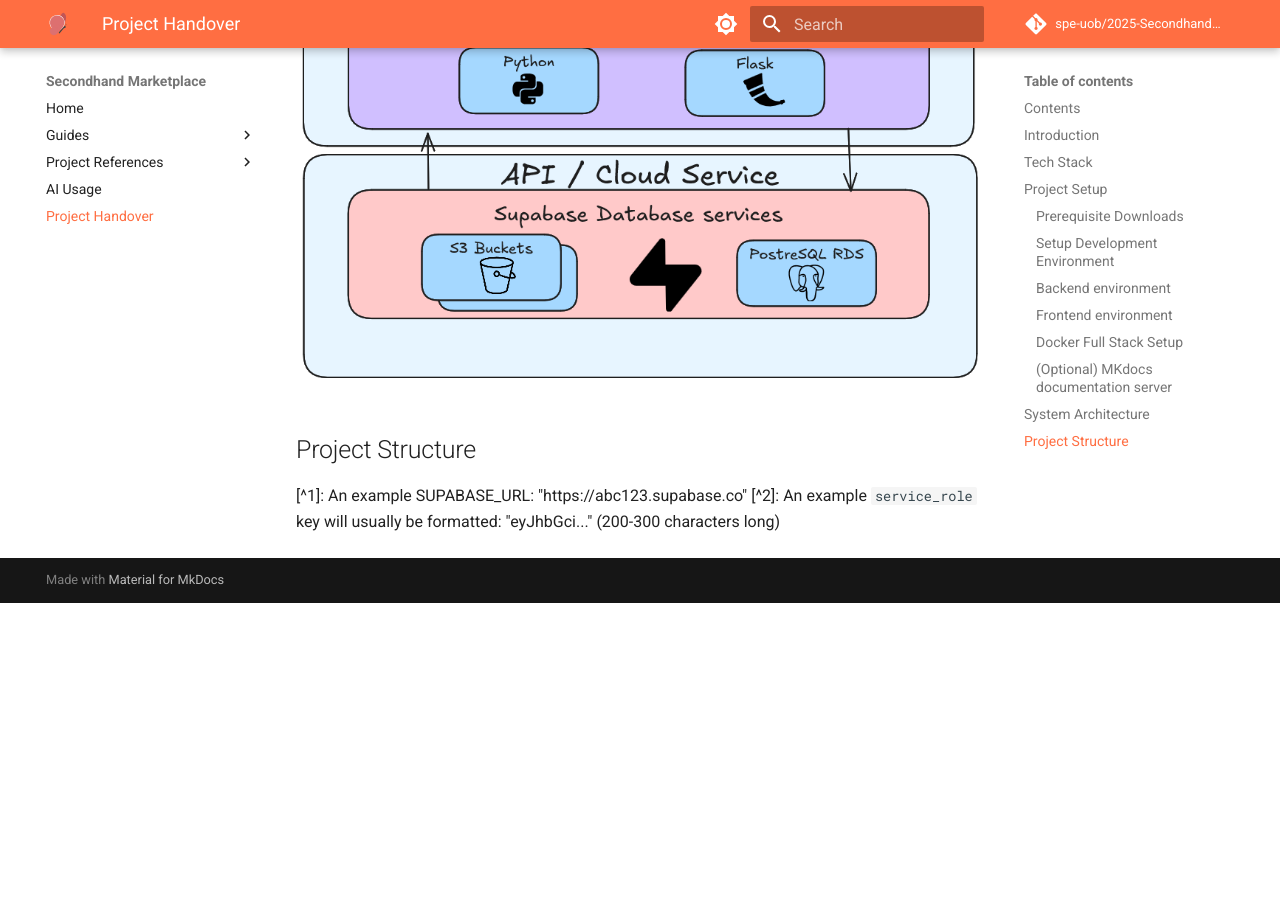
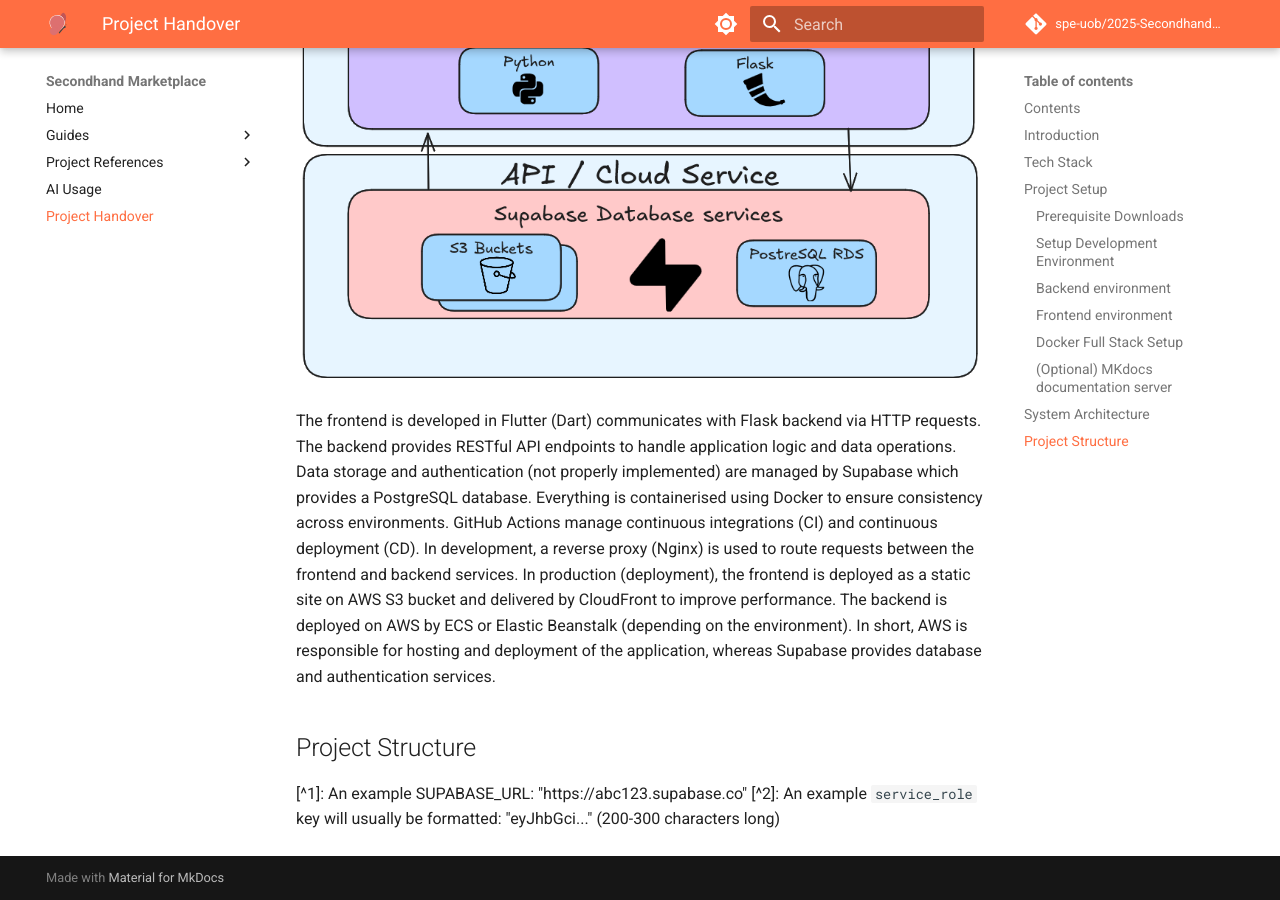
Before and after one commit to Ewan-Friend/Secondhand-Marketplace, an MkDocs documentation site: the page built from docs/handover/handover.md, in a window 1280 px wide and 900 px high, scrolled down 5345 px. Built offline with MkDocs 1.6.1 and Material for MkDocs 9.7.7, drawn with Linux system fonts in a browser that asks for light colours; comment, search, counter and statistics services are not loaded; before the commit the page ends 5948 px from its top, so only the background shows below that.

Commit message:
docs(handover): added explanation to the system architecture diagram

```diff
--- a/docs/handover/handover.md
+++ b/docs/handover/handover.md
@@ -205,6 +205,14 @@
 
 ![Software architecture](../assets/handover/Software-architecture.png)
 
+The frontend is developed in Flutter (Dart) communicates with Flask backend via HTTP requests. The backend provides RESTful API endpoints to handle application logic and data operations.
+Data storage and authentication (not properly implemented) are managed by Supabase which provides a PostgreSQL database.
+Everything is containerised using Docker to ensure consistency across environments.
+GitHub Actions manage continuous integrations (CI) and continuous deployment (CD).
+In development, a reverse proxy (Nginx) is used to route requests between the frontend and backend services.
+In production (deployment), the frontend is deployed as a static site on AWS S3 bucket and delivered by CloudFront to improve performance. The backend is deployed on AWS by ECS or Elastic Beanstalk (depending on the environment).
+In short, AWS is responsible for hosting and deployment of the application, whereas Supabase provides database and authentication services.
+
 ## Project Structure
 
 [^1]: An example SUPABASE_URL:  "https://abc123.supabase.co"
```
